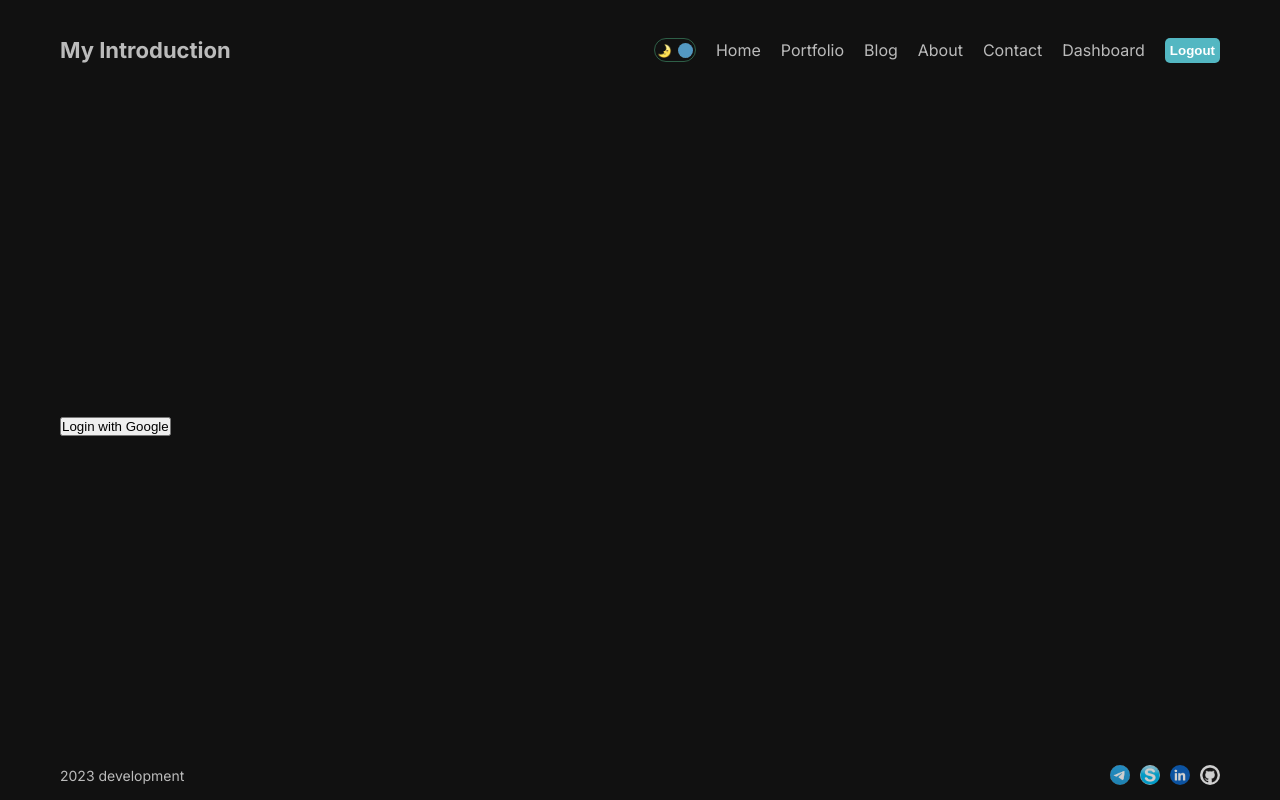
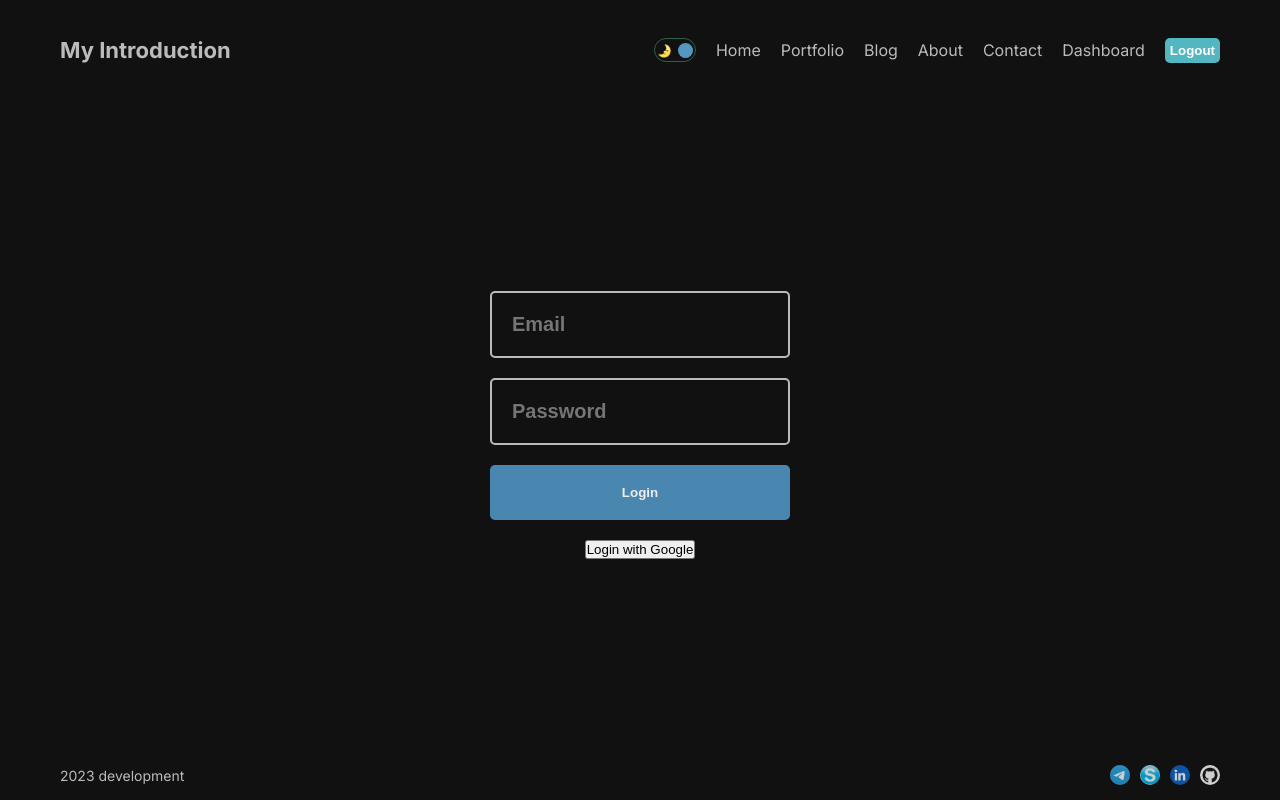
Before and after one commit to Saoa35/introductions, a Next.js app: page /dashboard/login in a window 1280 px wide. Built offline with nearby package versions, Linux system fonts and the light colour scheme; no server answers.

Commit message:
+ added useSession to NavBar

```diff
--- a/src/app/api/auth/[...nextauth]/route.js
+++ b/src/app/api/auth/[...nextauth]/route.js
@@ -44,6 +44,10 @@ const handler = NextAuth({
       },
     }),
   ],
+
+  pages: {
+    error: "/dashboard/login",
+  },
 });
 
 export { handler as GET, handler as POST };
--- a/src/app/dashboard/(auth)/login/page.jsx
+++ b/src/app/dashboard/(auth)/login/page.jsx
@@ -1,11 +1,43 @@
 "use client";
 
-import { signIn } from "next-auth/react";
+import { signIn, useSession } from "next-auth/react";
 import React from "react";
+import styles from "./page.module.css";
+import { useRouter } from "next/navigation";
 
 function Login() {
+  const session = useSession();
+  const router = useRouter();
+
+  console.log(session);
+
+  const handleSubmit = (e) => {
+    e.preventDefault();
+    const email = e.target[0].value;
+    const password = e.target[1].value;
+    signIn("credentials", { email, password });
+  };
+
   return (
-    <div>
+    <div className={styles.container}>
+      <form className={styles.form} onSubmit={handleSubmit}>
+        <input
+          type="email"
+          placeholder="Email"
+          required
+          className={styles.input}
+        />
+
+        <input
+          type="password"
+          placeholder="Password"
+          required
+          className={styles.input}
+        />
+
+        <button className={styles.button}>Login</button>
+      </form>
+
       <button onClick={() => signIn("google")}>Login with Google</button>
     </div>
   );
--- a/src/app/dashboard/(auth)/login/page.module.css
+++ b/src/app/dashboard/(auth)/login/page.module.css
@@ -37,7 +37,7 @@
   width: 300px;
   padding: 20px;
   cursor: pointer;
-  background-color: #53c28b;
+  background-color: #4987b0;
   border: none;
   border-radius: 5px;
   color: #eee;
@@ -45,7 +45,7 @@
 }
 
 .button:hover {
-  background-color: #4987b0;
+  background-color: #266dc3;
 }
 
 .or {
--- a/src/app/dashboard/(auth)/register/page.jsx
+++ b/src/app/dashboard/(auth)/register/page.jsx
@@ -66,7 +66,7 @@ const Register = () => {
         {error && "Something went wrong!"}
       </form>
 
-      <span>- OR -</span>
+      <span className={styles.or}>- OR -</span>
 
       <Link href="/dashboard/login" className={styles.link}>
         Login with an existing Account
--- a/src/app/dashboard/(auth)/register/page.module.css
+++ b/src/app/dashboard/(auth)/register/page.module.css
@@ -38,10 +38,15 @@
   background-color: #266dc3;
 }
 
+.or {
+  color: #bbb;
+}
+
 .link {
-  color: #5396c2;
+  text-decoration: underline;
+  color: #7d7c7c;
 }
 
 .link:hover {
-  color: #266dc3;
+  color: rgb(61, 61, 61);
 }
--- a/src/components/navbar/NavBar.jsx
+++ b/src/components/navbar/NavBar.jsx
@@ -3,6 +3,7 @@
 import Link from "next/link";
 import styles from "./page.module.css";
 import { DarkModeToggle } from "../dartModeToggle/darkModeToggle";
+import { useSession } from "next-auth/react";
 
 const links = [
   {
@@ -38,6 +39,8 @@ const links = [
 ];
 
 function NavBar() {
+  const session = useSession();
+
   return (
     <nav className={styles.container}>
       <Link href="/" className={styles.logo}>
```
